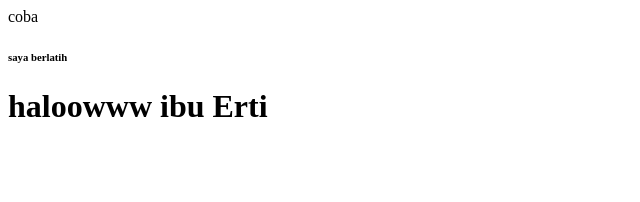
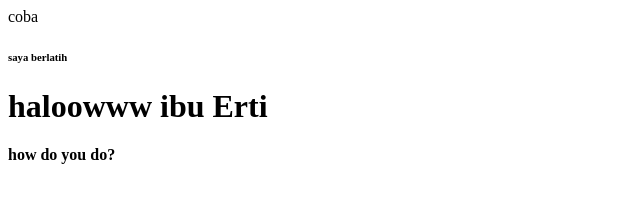
Before and after one commit to Farhan-ns/tes-git-farhan, a plain HTML site: page tes-git/coba.html in a window 1280 px wide. Shown: the whole page, without its empty margins (0-640 px from the left). Drawn offline with Linux system fonts and the light colour scheme.

Commit message:
jawabannye

```diff
--- a/tes-git/coba.html
+++ b/tes-git/coba.html
@@ -1,3 +1,4 @@
 <html>coba</html>
 <h6>saya berlatih</h6>
 <h1>haloowww ibu Erti</h1>
+<h4>how do you do?</h4>
```
